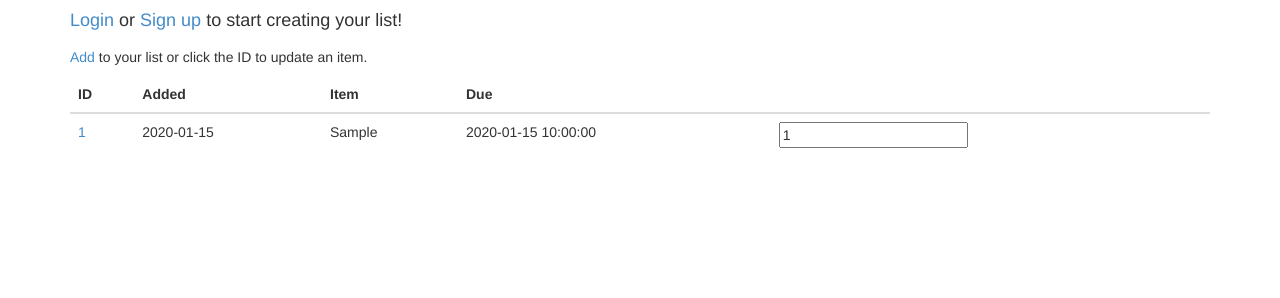
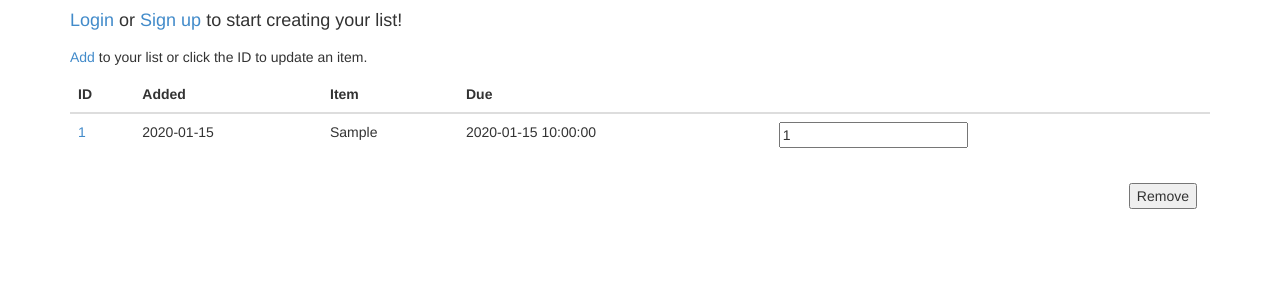
Before and after one commit to erictempleton1/TodoList, a Python web app: template todo/templates/list.html in a window 1280 px wide. Shown: the part 149-447 px from the top of the page. Run offline with Jinja, Linux system fonts and the light colour scheme; the template is opened without the code that fills it: most values are stand-ins (such as "Sample title", 1, 10 or a date in 2020); form fields are guessed from the names that the template uses; some libraries are stand-ins or nearby versions.

Commit message:
added remove button. stil need to add functionality into list view

```diff
--- a/todo/forms.py
+++ b/todo/forms.py
@@ -20,4 +20,4 @@ class TodoList(Form):
 class UpdateList(Form):
     todo_item = TextField('todo_item', [validators.Required('Please enter an item for your list your list!')])
     due_date = DateField('due_date', [validators.Required('Please choose a due date (eg: 3/15/2014)')], format='%m/%d/%Y')
-    done = BooleanField('done', default = False)
+    done = BooleanField('done', [validators.Required('Please select items to remove!')], default = False)
--- a/todo/templates/list.html
+++ b/todo/templates/list.html
@@ -26,6 +26,9 @@
 			{% endfor %}
 		</tbody>
 	</table>
+		<div class="btn pull-right">
+			<input type="submit" value="Remove">
+		</div>
 
 
 
```
